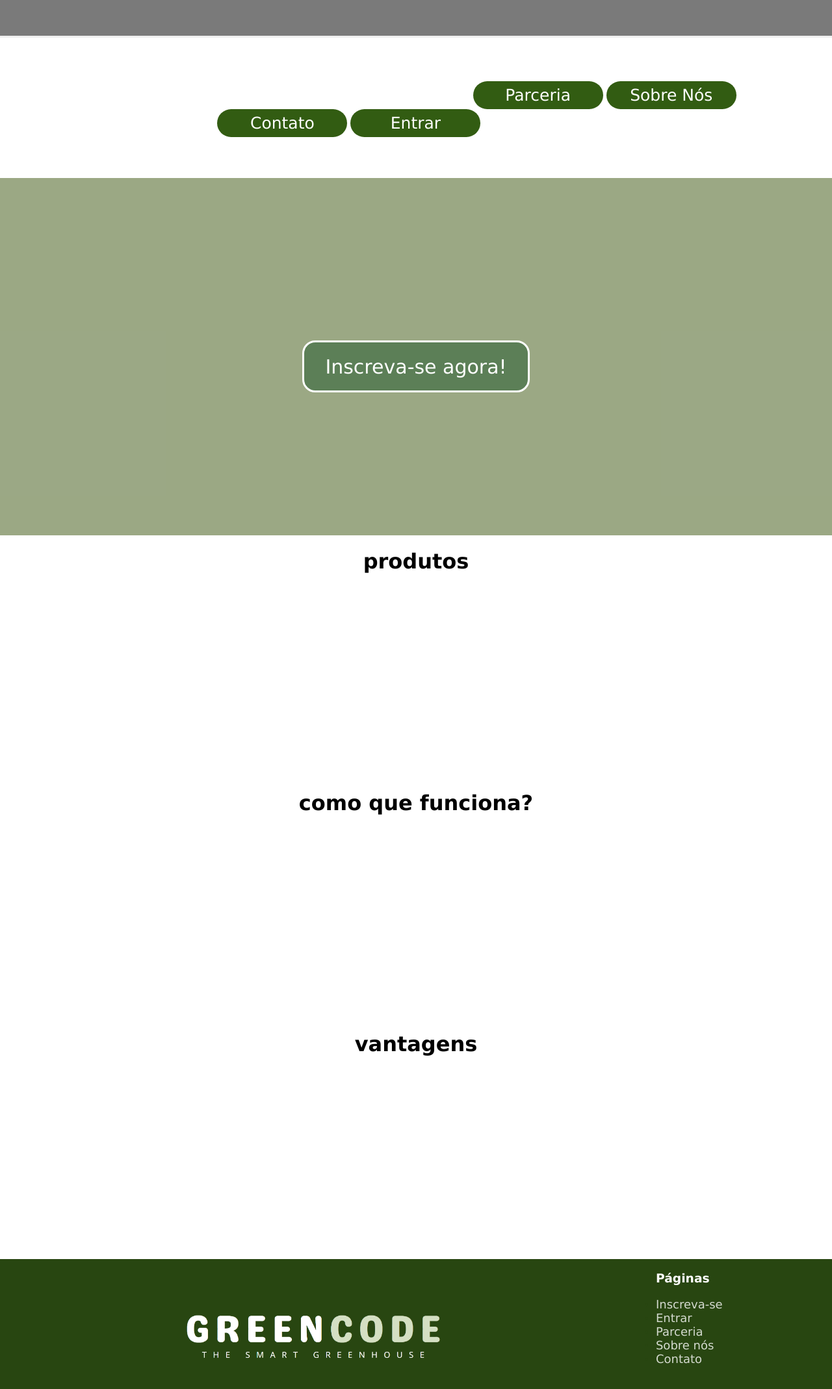
After one commit to luiza846/Estufa-Inteligente, a PHP site: page /ReceberDados/ecommerce.html in a window 1280 px wide. The commit adds this page. Shown: the whole page at 65% size. Run offline with PHP 8.4, Linux system fonts and the light colour scheme.

Commit message:
Add tela ecommerce

```diff
--- a/estufa/cadasPlanta.php
+++ b/estufa/cadasPlanta.php
@@ -21,7 +21,7 @@ include('connection.php');
             <div class = "div-cadas-planta-aviso">
 
             <?php
-session_start();
+#session_start();
 include_once "conexao.php";
 
 if (isset($_SESSION['id_usuario'])) {
--- /dev/null
+++ b/estufa/css/ecommerce.css
@@ -0,0 +1,226 @@
+*{
+    font-family: 'Lucida Sans', 'Lucida Sans Regular', 'Lucida Grande', 'Lucida Sans Unicode', Geneva, Verdana, sans-serif;
+}
+/*--------------------------------------------------TELA ECOMMERCE-----------------------------------------------------------*/
+
+.tela-principal{
+    background-size: cover;
+    background-repeat: no-repeat;
+    margin: 0 auto;
+
+}
+.header-2{
+    /*centralizar os botoes no menu*/
+    text-align: center;
+    height: 55px;
+    width: 100%;
+    /*colocar a borda*/
+    border-bottom: 3px solid #efefef;
+}
+.menu{
+
+
+}
+.menu ul li {
+    padding-top: 53px;
+    display: inline-block;
+    color: #FFFFFF;
+    /*atribuir espaco entre as palavras*/
+    margin-left: 142px;
+}
+/*tag do link*/
+.menu ul li a{
+    color: #FFFFFF;
+    /*remover o sublinhado (aspecto de link)*/
+    text-decoration: none;
+    /*distancia entre dois campos*/
+    margin: 30px 20px;
+    /*tamanho da fonte*/
+    font-size: 30px;
+    /*deixar as letras maiusculas*/
+    text-transform: uppercase;
+}
+.menu ul li a:hover{
+    /*remover o sublinhado (aspecto de link)*/
+    text-decoration: underline #4c8124a9;
+    transition: 1s;
+}
+.menu{
+    padding-left: 23%;
+    height: 200px;
+}
+
+.menu a{
+    font-size: 25px;
+    color: #284611;
+}
+.menu input[type="button"]{
+    border: 0px;
+    width: 200px;
+    height: 43px;
+    /*mostrar para usuario que e clicavel*/
+    cursor: pointer;
+    /*fundo do botao*/
+    background: #325c12;
+    /*cor da letra*/
+    color: white;
+    font-size: 25px;
+    /*botao arrendondado*/
+    border-radius: 30px;
+    /*ao clicar ele muda a cor lentamente*/
+
+}
+/*efeitos do botao*/
+.menu input[type="button"]:hover{
+    background-color: #ffffff3a;
+    color: #4c8124;
+    border:solid 3px #4c8124;
+}
+.cadastrePlanta{
+    text-align: center;
+    height: 300px;
+    width: 100%;
+    padding-top: 250px;
+}
+.cadastrePlanta input[type="button"]{
+    border:solid 3px;
+    width: 350px;
+    height: 80px;
+    /*mostrar para usuario que e clicavel*/
+    cursor: pointer;
+    /*fundo do botao*/
+    background: #21572d81;
+    /*cor da letra*/
+    color: white;
+    font-size: 30px;
+    /*botao arrendondado*/
+    border-radius: 20px;
+    /*ao clicar ele muda a cor lentamente*/
+
+}
+.cadastrePlanta button{
+    border:solid 3px;
+    width: 350px;
+    height: 80px;
+    /*mostrar para usuario que e clicavel*/
+    cursor: pointer;
+    /*fundo do botao*/
+    background: #21572d81;
+    /*cor da letra*/
+    color: white;
+    font-size: 30px;
+    /*botao arrendondado*/
+    border-radius: 20px;
+}
+/*efeitos do botao*/
+.cadastrePlanta input[type="button"]:hover{
+    background-color: #0d1e11cc;
+        /*ao clicar ele muda a cor lentamente*/
+        transition: 1s;
+}
+.menu2{
+    text-align: center;
+    height: 350px;
+}
+.menu3{
+    text-align: center;
+    height: 350px;
+}
+.menu4{
+    text-align: center;
+    height: 350px;
+}
+.rodape{
+    background-color: #284611;
+    height: 250px;
+    width: 100%;
+}
+.rodape, .list-pag{
+    display: inline-block;
+}
+.rodape img{
+    height: 80px;
+    margin: 0px 277px;
+}
+.rodape{
+
+    height: 200px;
+    margin: 0 auto;
+    color: white;
+}
+.rodape ul li {
+    color: #284611;
+    /*atribuir espaco entre as palavras*/
+}
+/*tag do link*/
+.rodape ul li a{
+    color: #ffffffcc;
+    /*remover o sublinhado (aspecto de link)*/
+    text-decoration: none;
+    /*tamanho da fonte*/
+    font-size: 18px;
+}
+.textoBtns{
+    height: 400px;
+    background-color: #ffffff;
+    padding-left: 1%;
+    padding-right: 1%;
+    text-align: center;
+    font-size: 17px;
+}
+.txtMonitoramento,.txtPlanta,.txtRegistro{
+    display: inline-block;
+}
+/*alinhar as divs*/
+.txtMonitoramento{
+    height: 400px;
+    width: 20%;
+    margin: 0px 55px;
+}
+.txtPlanta{
+    height: 400px;
+    width: 20%;
+    margin: 0px 55px;
+}
+.txtRegistro{
+    height: 400px;
+    width: 20%;
+    margin: 0px 55px;
+}
+.tooltip2{
+    position: relative;
+    margin-left: 200px;
+    float: top;
+    border-radius:15px;
+    display: inline-block;
+
+  }
+
+  .tooltip2 .tooltiptext2 {
+    visibility: hidden;
+    width: 220px;
+    background-color: #4C81241A;
+    color: #284611;
+    text-align: center;
+    border-radius: 6px;
+    padding: 20px 20px 100px 20px;
+    position: absolute;
+    z-index: 1;
+    bottom: 125%;
+    left: 50%;
+    margin-left: -60px;
+    opacity: 0;
+    transition: opacity 0.3s;
+    top: -120%;
+      left: 70%;
+      transform: translate(0, -40%);
+
+  }
+.tooltip2 img{
+    width: 50px;
+
+}
+  .tooltip2:hover .tooltiptext2{
+    visibility: visible;
+    opacity: 1;
+  }
--- /dev/null
+++ b/estufa/ecommerce.html
@@ -0,0 +1,63 @@
+<!DOCTYPE html>
+<html lang="en">
+
+<head>
+    <meta charset="UTF-8">
+    <meta name="viewport" content="width=device-width, initial-scale=1.0">
+    <link rel="stylesheet" href="css/ecommerce.css">
+    <title>GreenCode</title>
+    <title>Painel</title>
+</head>
+
+<body class="tela-principal" >
+
+    <!--menu secundario-->
+    <div class="header-2" style="background-color: rgb(122, 122, 122);">
+
+    </div>
+    <div class="menu">
+        <ul>
+            <li><a href="">.</a></li>
+            <li><a href="sobre.php">.</a></li>
+            <a href=""><input type="button" value="Parceria" name="btnPerfil" id="btns"></a>
+            <a href=""><input type="button" value="Sobre Nós" name="btnPerfil" id="btns"></a>
+            <a href=""><input type="button" value="Contato" name="btnPerfil" id="btns"></a>
+            <a href="index.php"><input type="button" value="Entrar" name="btnPerfil" id="btns"></a>
+        </ul>
+    </div>
+
+
+    <div class="cadastrePlanta" style="background-color: rgba(85, 107, 47, 0.59);">
+
+        <a href="cadasUsuario.php"><input type="button" value="Inscreva-se agora!" name="btnMonitorar" id="btns"></a>
+
+    </div>
+    <div class="menu2">
+        <h1>produtos</h1>
+    </div>
+    <div class="menu3">
+        <h1>como que funciona?</h1>
+    </div>
+    <div class="menu4">
+        <h1>vantagens</h1>
+    </div>
+
+    <div class="rodape">
+        <img src="fundoLogin/logoxx.png" alt="logo">
+        <div class="list-pag">
+            <ul>
+                <h3>Páginas</h3>
+                <li><a href="">Inscreva-se</a></li>
+                <li><a href="">Entrar</a></li>
+                <li><a href="">Parceria</a></li>
+                <li><a href="">Sobre nós</a></li>
+                <li><a href="">Contato</a></li>
+            </ul>
+
+        </div>
+    </div>
+
+
+</body>
+
+</html>
--- a/estufa/planta.txt
+++ b/estufa/planta.txt
@@ -5,3 +5,4 @@
 2
 2
 7
+16
```
